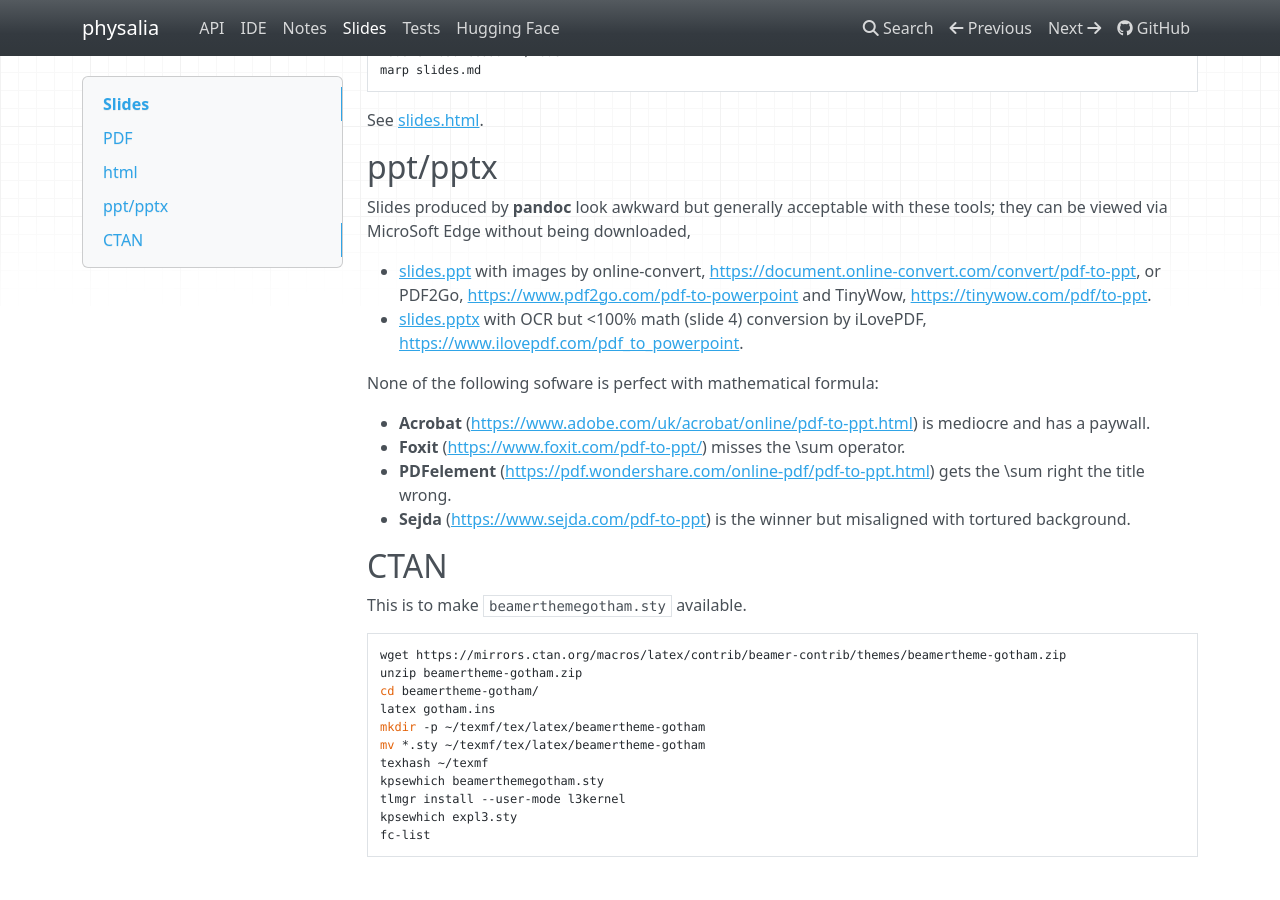
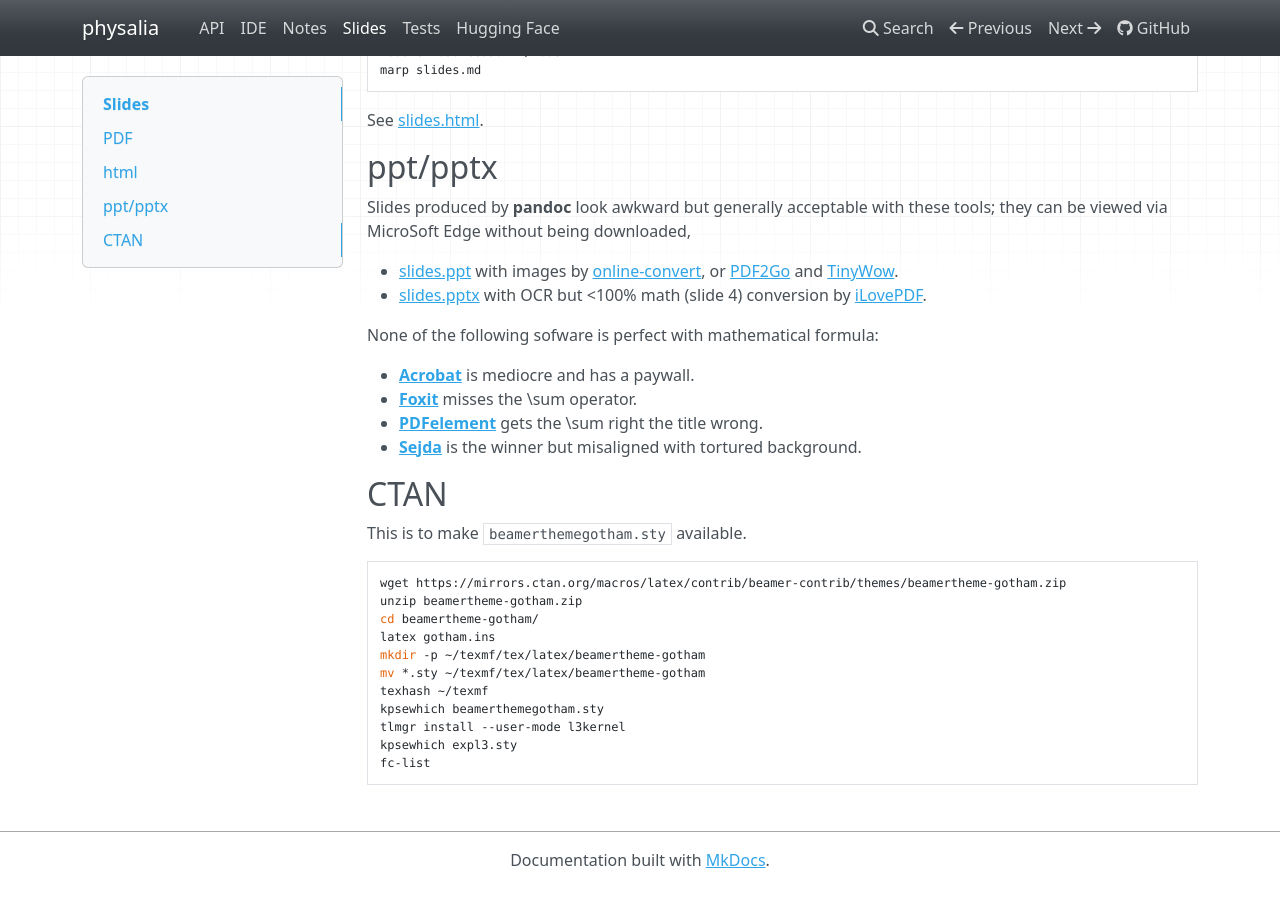
Before and after one commit to jinghuazhao/physalia, an MkDocs documentation site: the page built from docs/slides.md, in a window 1280 px wide and 900 px high, scrolled down 535 px. Built offline with MkDocs 1.6.1, drawn with Linux system fonts in a browser that asks for light colours; nearby versions of some CDN libraries; a script that is not in the unit is left out.

Commit message:
physalia

```diff
--- a/docs/slides.md
+++ b/docs/slides.md
@@ -33,15 +33,15 @@ See <a href="slides.html">slides.html</a>.
 
 Slides produced by **pandoc** look awkward but generally acceptable with these tools; they can be viewed via MicroSoft Edge without being downloaded,
 
-- <a href="slides.ppt">slides.ppt</a> with images by online-convert, <https://document.online-convert.com/convert/pdf-to-ppt>, or PDF2Go, <https://www.pdf2go.com/pdf-to-powerpoint> and TinyWow, <https://tinywow.com/pdf/to-ppt>.
-- <a href="slides.pptx">slides.pptx</a> with OCR but <100% math (slide 4) conversion by iLovePDF, <https://www.ilovepdf.com/pdf_to_powerpoint>.
+- <a href="slides.ppt">slides.ppt</a> with images by [online-convert](https://document.online-convert.com/convert/pdf-to-ppt), or [PDF2Go](https://www.pdf2go.com/pdf-to-powerpoint) and [TinyWow](https://tinywow.com/pdf/to-ppt).
+- <a href="slides.pptx">slides.pptx</a> with OCR but <100% math (slide 4) conversion by [iLovePDF](https://www.ilovepdf.com/pdf_to_powerpoint).
 
 None of the following sofware is perfect with mathematical formula:
 
-* **Acrobat** (<https://www.adobe.com/uk/acrobat/online/pdf-to-ppt.html>) is mediocre and has a paywall.
-* **Foxit** (<https://www.foxit.com/pdf-to-ppt/>) misses the \sum operator.
-* **PDFelement** (<https://pdf.wondershare.com/online-pdf/pdf-to-ppt.html>) gets the \sum right the title wrong.
-* **Sejda** (<https://www.sejda.com/pdf-to-ppt>) is the winner but misaligned with tortured background.
+* [**Acrobat**](https://www.adobe.com/uk/acrobat/online/pdf-to-ppt.html) is mediocre and has a paywall.
+* [**Foxit**](https://www.foxit.com/pdf-to-ppt/) misses the \sum operator.
+* [**PDFelement**](https://pdf.wondershare.com/online-pdf/pdf-to-ppt.html) gets the \sum right the title wrong.
+* [**Sejda**](https://www.sejda.com/pdf-to-ppt) is the winner but misaligned with tortured background.
 
 ## CTAN
 
```
